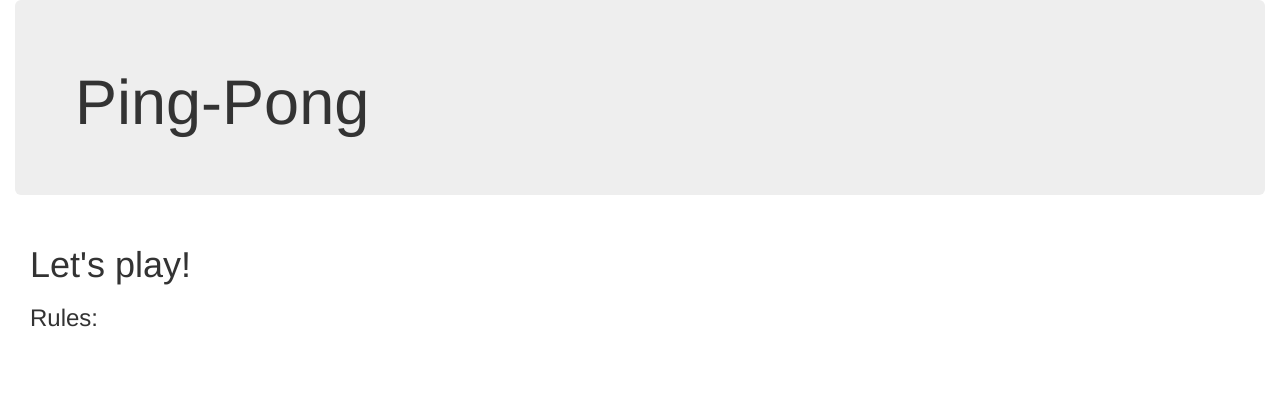
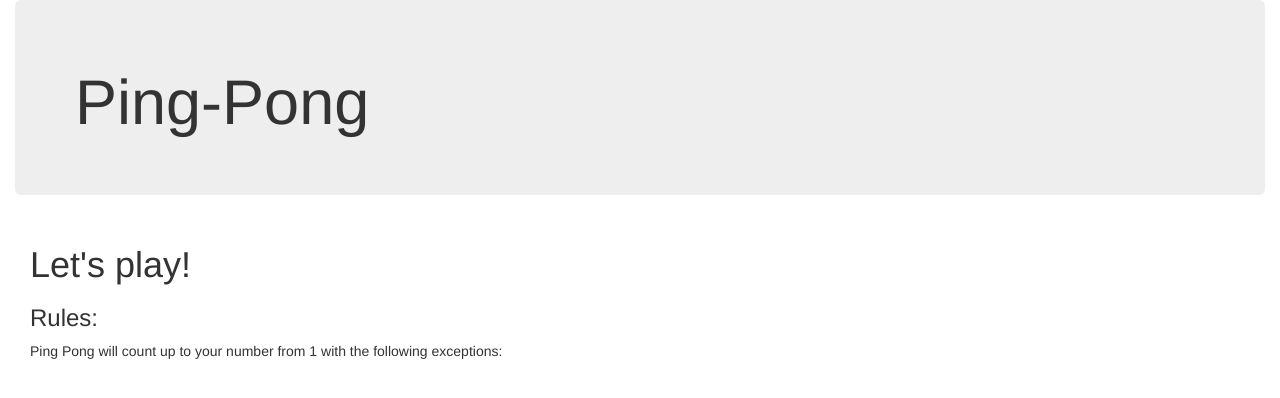
Before and after one commit to Imma7/Ping-Pong, a plain HTML site: page index.html in a window 1280 px wide. Drawn offline with Linux system fonts and the light colour scheme.

Commit message:
Added the rules paragraph

```diff
--- a/index.html
+++ b/index.html
@@ -14,6 +14,7 @@
         <div class="container-fluid">
                 <h1>Let's play!</h1>
                 <h3>Rules:</h3>
+                <p>Ping Pong will count up to your number from 1 with the following exceptions:</p>
         </div>
     </div>
 
```
